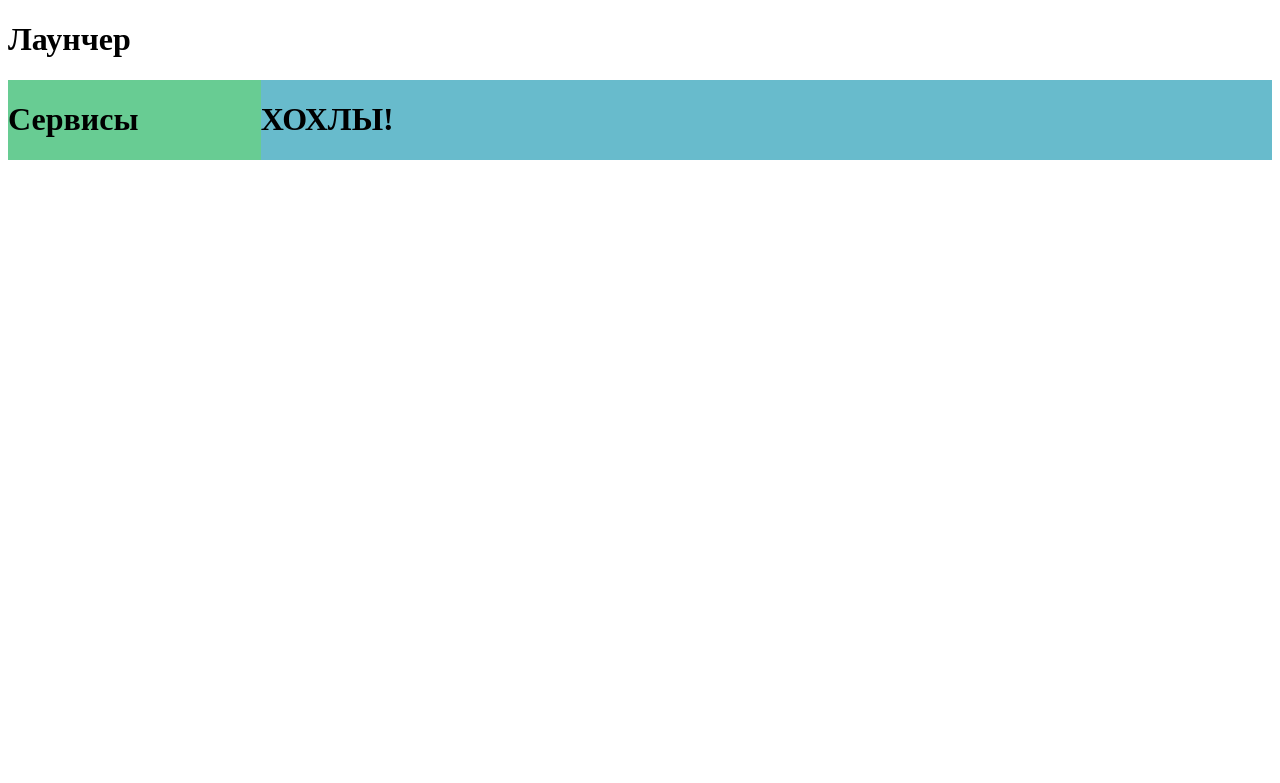
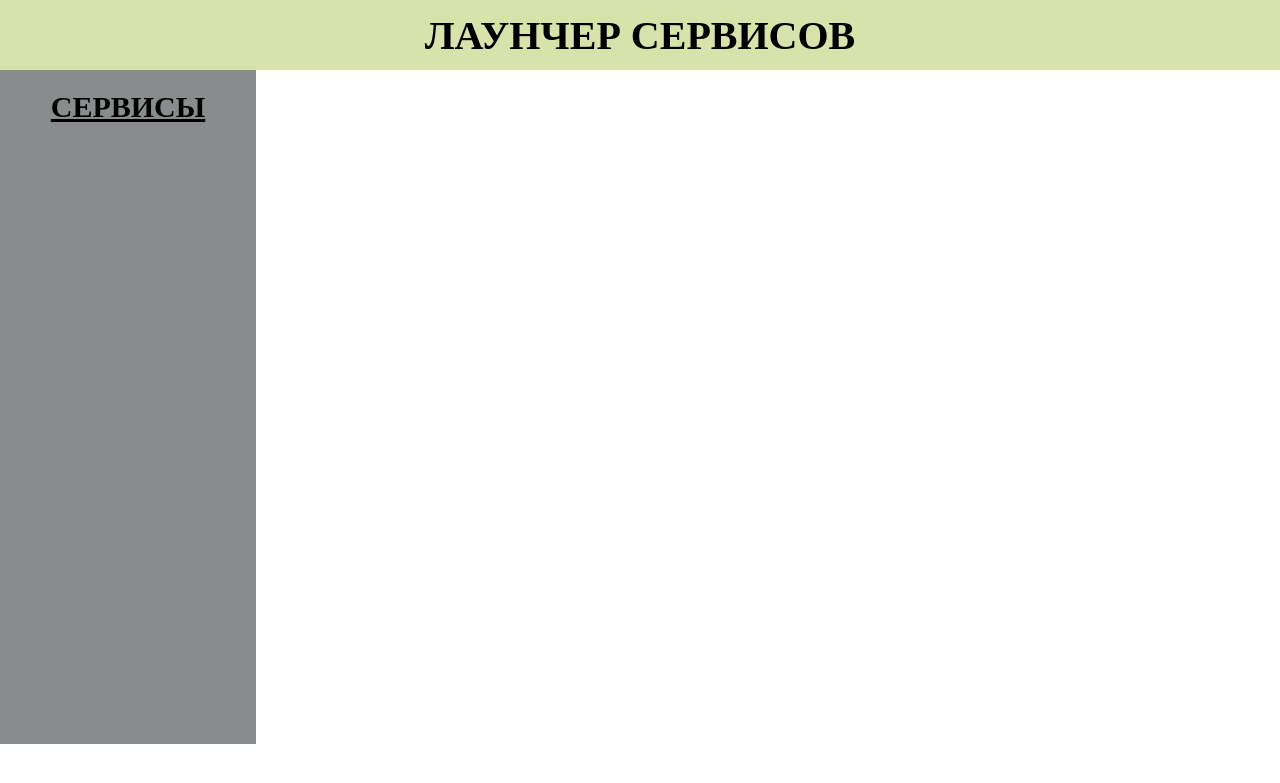
Before and after one commit to Helloeverybody/hackaton_radiokotyata, a Django app: page / in a window 1280 px wide. Shown: the top 783 px of the page. Run offline with Django 3.2, Linux system fonts and the light colour scheme.

Commit message:
Сделал нормальное отображение сервисов, настроил, что по щелчку мыши запоминается айди сервиса, а при отрисовке сервисов все они аписываются в общий массив сервисов для возможности доступа к ним

```diff
--- a/mysite/frontend/static/css/style.css
+++ b/mysite/frontend/static/css/style.css
@@ -1,12 +1,59 @@
+ul{
+    list-style-type: none;
+    padding: 0;
+    margin: 10px;
+}
+
+li{
+    margin: 2px;
+}
+
+body{
+    margin: 0;
+}
+
+.header_title{
+    margin: 0;
+    font-family: "Bahnschrift Condensed";
+    font-size: 40px;
+    text-align: center;
+    padding: 12px;
+}
+
 .sidebar{
-    display: grid;
-    grid-template-columns: 1fr 4fr;
+    display: flex;
+    justify-content: left;
+    height: 100%;
+    flex-basis: min-content;
+    vertical-align: top;
 }
 
 .sidebar-right{
-    background-color: #68bbcc;
+    background-color: #ffffff;
+    width: 80%;
 }
 
 .sidebar-left{
-    background-color: #68cc93;
+    background-color: #898c8c;
+    width: 20%;
 }
+
+.header{
+    width: 100%;
+	background: #D8E3AB;
+	height: 70px;
+}
+
+.sidebar_title{
+    text-align: center;
+    font-family: "Bahnschrift Light";
+    font-size: 30px;
+    text-decoration: underline;
+}
+
+.services{
+    display: flex;
+    flex-direction: column;
+    justify-content: start;
+    height: 600px;
+}
--- a/mysite/frontend/templates/frontend/index.html
+++ b/mysite/frontend/templates/frontend/index.html
@@ -7,17 +7,17 @@
     <link rel="stylesheet" href="static/css/style.css">
 </head>
 <body>
-<header>
-    <h1>Лаунчер</h1>
+<header class="header">
+    <h1 class = 'header_title'>ЛАУНЧЕР СЕРВИСОВ</h1>
 </header>
 <div class="sidebar">
     <div class="sidebar-left">
-        <h1>Сервисы</h1>
-        <div id="app">
+        <h1 class='sidebar_title'>СЕРВИСЫ</h1>
+        <div id="app" class="services">
         </div>
     </div>
-    <div class="sidebar-right">
-        <h1>ХОХЛЫ!</h1>
+    <div id="insertion" class="sidebar-right">
+        <!-- Здесь выводится аякс кортиночке и все такое-->
     </div>
 </div>
 
--- a/mysite/services/models.py
+++ b/mysite/services/models.py
@@ -5,7 +5,7 @@ class Service(models.Model):
     name = models.CharField(max_length=100)
     id = models.IntegerField(unique=True,
                              primary_key=True,)
-    ref = models.CharField(max_length=300)
+    refer = models.CharField(max_length=100)
 
 
 class ServicesList(models.Model):
--- a/mysite/services/serializers.py
+++ b/mysite/services/serializers.py
@@ -5,4 +5,4 @@ from .models import Service
 class ServiceSerializer(serializers.ModelSerializer):
     class Meta:
         model = Service
-        fields = ('id', 'name', 'ref')
+        fields = ('id', 'name', 'refer')
```
Also changed, not shown: mysite/frontend/src/components/App.js (+27 -16 lines), mysite/frontend/src/components/list-style.css (+10 -5 lines), mysite/db.sqlite3 (deleted).
